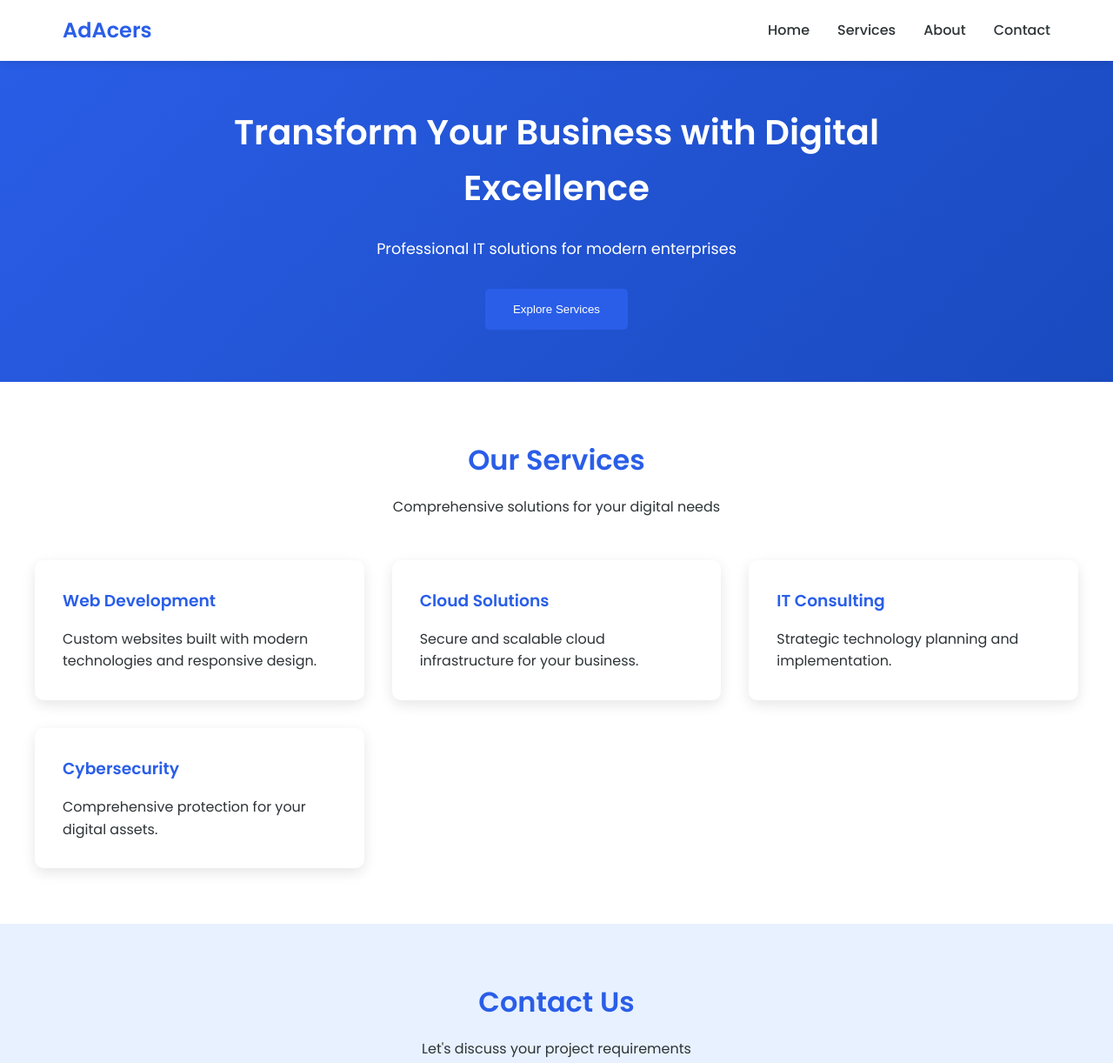
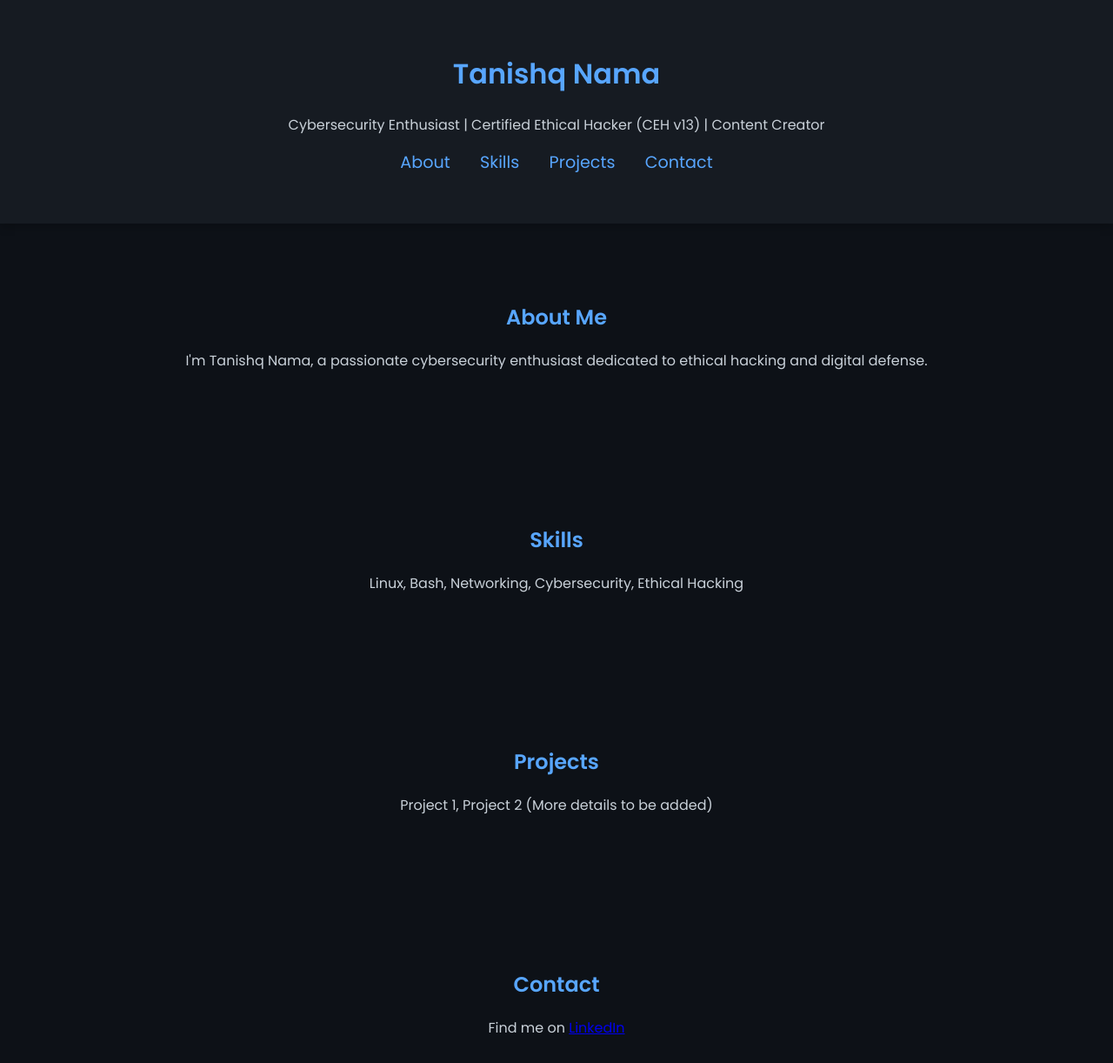
Before and after one commit to ultrew/-Adacers, a plain HTML site: page index.html in a window 1280 px wide. Shown: the top 1222 px of the page at 87% size. Drawn offline with Linux system fonts and the light colour scheme.

Commit message:
Update index.html

```diff
--- a/index.html
+++ b/index.html
@@ -3,300 +3,106 @@
 <head>
     <meta charset="UTF-8">
     <meta name="viewport" content="width=device-width, initial-scale=1.0">
-    <title>TechSolutions Pro</title>
-    <link href="https://fonts.googleapis.com/css2?family=Poppins:wght@300;400;500;600&display=swap" rel="stylesheet">
+    <title>Tanishq Nama | Cybersecurity Enthusiast</title>
+    <link rel="preconnect" href="https://fonts.googleapis.com">
+    <link rel="preconnect" href="https://fonts.gstatic.com" crossorigin>
+    <link href="https://fonts.googleapis.com/css2?family=Poppins:wght@300;400;600&display=swap" rel="stylesheet">
     <style>
-        /* Base Styles */
-        * {
+        /* General Styles */
+        body {
+            font-family: 'Poppins', sans-serif;
             margin: 0;
             padding: 0;
-            box-sizing: border-box;
-        }
-
-        body {
-            font-family: 'Poppins', sans-serif;
-            line-height: 1.6;
-            color: #2d3436;
-            background: #f8f9fa;
-        }
-
-        /* Color Scheme */
-        :root {
-            --primary-blue: #2A5EE8;
-            --secondary-blue: #1A4ABF;
-            --accent-blue: #E8F1FF;
-            --white: #ffffff;
-        }
-
-        /* Header & Navigation */
-        header {
-            background: var(--white);
-            box-shadow: 0 2px 10px rgba(0,0,0,0.1);
-            position: fixed;
-            width: 100%;
-            z-index: 1000;
-        }
-
-        nav {
-            max-width: 1200px;
-            margin: 0 auto;
-            padding: 1rem 2rem;
-            display: flex;
-            justify-content: space-between;
-            align-items: center;
-        }
-
-        .logo {
-            font-size: 1.5rem;
-            font-weight: 600;
-            color: var(--primary-blue);
-        }
-
-        .nav-links {
-            display: flex;
-            gap: 2rem;
-            list-style: none;
-        }
-
-        .nav-links a {
-            text-decoration: none;
-            color: #2d3436;
-            font-weight: 500;
-            transition: color 0.3s ease;
-        }
-
-        .nav-links a:hover {
-            color: var(--primary-blue);
-        }
-
-        /* Hero Section */
-        #hero {
-            padding: 120px 2rem 60px;
-            background: linear-gradient(135deg, var(--primary-blue), var(--secondary-blue));
-            color: var(--white);
+            background-color: #0d1117;
+            color: #c9d1d9;
             text-align: center;
         }
-
-        .hero-content {
-            max-width: 800px;
-            margin: 0 auto;
+        .container {
+            width: 80%;
+            margin: auto;
+            padding: 20px 0;
         }
-
-        .hero-content h1 {
-            font-size: 2.5rem;
-            margin-bottom: 1.5rem;
+        h1, h2, h3 {
+            color: #58a6ff;
         }
-
-        .hero-content p {
-            font-size: 1.1rem;
-            margin-bottom: 2rem;
+        /* Header */
+        header {
+            background-color: #161b22;
+            padding: 20px 0;
+            box-shadow: 0px 4px 10px rgba(0, 0, 0, 0.2);
         }
-
-        /* Services Section */
-        #services {
-            padding: 4rem 2rem;
-            background: var(--white);
+        nav ul {
+            list-style: none;
+            padding: 0;
         }
-
-        .section-title {
-            text-align: center;
-            margin-bottom: 3rem;
+        nav ul li {
+            display: inline;
+            margin: 0 15px;
         }
-
-        .section-title h2 {
-            font-size: 2rem;
-            color: var(--primary-blue);
-            margin-bottom: 1rem;
+        nav ul li a {
+            color: #58a6ff;
+            text-decoration: none;
+            font-size: 1.2rem;
+            transition: color 0.3s;
         }
-
-        .services-grid {
-            display: grid;
-            grid-template-columns: repeat(auto-fit, minmax(280px, 1fr));
-            gap: 2rem;
-            max-width: 1200px;
-            margin: 0 auto;
+        nav ul li a:hover {
+            color: #1f6feb;
         }
-
-        .service-card {
-            padding: 2rem;
-            border-radius: 10px;
-            background: var(--white);
-            box-shadow: 0 5px 15px rgba(0,0,0,0.1);
-            transition: transform 0.3s ease;
+        /* Sections */
+        section {
+            padding: 50px 0;
         }
-
-        .service-card:hover {
-            transform: translateY(-5px);
-        }
-
-        .service-card h3 {
-            color: var(--primary-blue);
-            margin-bottom: 1rem;
-        }
-
-        /* Contact Section */
-        #contact {
-            padding: 4rem 2rem;
-            background: var(--accent-blue);
-        }
-
-        .contact-form {
-            max-width: 600px;
-            margin: 0 auto;
-            background: var(--white);
-            padding: 2rem;
-            border-radius: 10px;
-            box-shadow: 0 5px 15px rgba(0,0,0,0.1);
-        }
-
-        .form-group {
-            margin-bottom: 1.5rem;
-        }
-
-        input, textarea {
-            width: 100%;
-            padding: 0.8rem;
-            border: 1px solid #ddd;
-            border-radius: 5px;
-            font-family: inherit;
-        }
-
-        button {
-            background: var(--primary-blue);
-            color: var(--white);
-            padding: 1rem 2rem;
-            border: none;
-            border-radius: 5px;
-            cursor: pointer;
-            font-weight: 500;
-            transition: background 0.3s ease;
-        }
-
-        button:hover {
-            background: var(--secondary-blue);
-        }
-
         /* Footer */
         footer {
-            background: var(--primary-blue);
-            color: var(--white);
-            text-align: center;
-            padding: 2rem;
-        }
-
-        /* Responsive Design */
-        @media (max-width: 768px) {
-            .nav-links {
-                display: none;
-            }
-
-            #hero h1 {
-                font-size: 2rem;
-            }
-
-            .services-grid {
-                grid-template-columns: 1fr;
-            }
-        }
-
-        @media (max-width: 480px) {
-            nav {
-                padding: 1rem;
-            }
-
-            .hero-content {
-                padding: 0 1rem;
-            }
-
-            .service-card {
-                padding: 1.5rem;
-            }
+            background-color: #161b22;
+            padding: 15px 0;
+            font-size: 0.9rem;
         }
     </style>
 </head>
 <body>
     <header>
-        <nav>
-            <div class="logo">AdAcers</div>
-            <ul class="nav-links">
-                <li><a href="#hero">Home</a></li>
-                <li><a href="#services">Services</a></li>
-                <li><a href="#about">About</a></li>
-                <li><a href="https://www.instagram.com/i_am_harashit_soni?utm_source=ig_web_button_share_sheet&igsh=ZDNlZDc0MzIxNw==">Contact</a></li>
-            </ul>
-        </nav>
+        <div class="container">
+            <h1>Tanishq Nama</h1>
+            <p>Cybersecurity Enthusiast | Certified Ethical Hacker (CEH v13) | Content Creator</p>
+            <nav>
+                <ul>
+                    <li><a href="#about">About</a></li>
+                    <li><a href="#skills">Skills</a></li>
+                    <li><a href="#projects">Projects</a></li>
+                    <li><a href="#contact">Contact</a></li>
+                </ul>
+            </nav>
+        </div>
     </header>
-
-    <section id="hero">
-        <div class="hero-content">
-            <h1>Transform Your Business with Digital Excellence</h1>
-            <p>Professional IT solutions for modern enterprises</p>
-            <button>Explore Services</button>
+    <section id="about">
+        <div class="container">
+            <h2>About Me</h2>
+            <p>I'm Tanishq Nama, a passionate cybersecurity enthusiast dedicated to ethical hacking and digital defense.</p>
         </div>
     </section>
-
-    <section id="services">
-        <div class="section-title">
-            <h2>Our Services</h2>
-            <p>Comprehensive solutions for your digital needs</p>
-        </div>
-        <div class="services-grid">
-            <div class="service-card">
-                <h3>Web Development</h3>
-                <p>Custom websites built with modern technologies and responsive design.</p>
-            </div>
-            <div class="service-card">
-                <h3>Cloud Solutions</h3>
-                <p>Secure and scalable cloud infrastructure for your business.</p>
-            </div>
-            <div class="service-card">
-                <h3>IT Consulting</h3>
-                <p>Strategic technology planning and implementation.</p>
-            </div>
-            <div class="service-card">
-                <h3>Cybersecurity</h3>
-                <p>Comprehensive protection for your digital assets.</p>
-            </div>
+    <section id="skills">
+        <div class="container">
+            <h2>Skills</h2>
+            <p>Linux, Bash, Networking, Cybersecurity, Ethical Hacking</p>
         </div>
     </section>
-
+    <section id="projects">
+        <div class="container">
+            <h2>Projects</h2>
+            <p>Project 1, Project 2 (More details to be added)</p>
+        </div>
+    </section>
     <section id="contact">
-        <div class="section-title">
-            <h2>Contact Us</h2>
-            <p>Let's discuss your project requirements</p>
+        <div class="container">
+            <h2>Contact</h2>
+            <p>Find me on <a href="https://linkedin.com/in/tanishq-nama-8b3bb5214">LinkedIn</a></p>
         </div>
-        <form class="contact-form">
-            <div class="form-group">
-                <input type="text" placeholder="Your Name" required>
-            </div>
-            <div class="form-group">
-                <input type="email" placeholder="Your Email" required>
-            </div>
-            <div class="form-group">
-                <textarea placeholder="Your Message" rows="5" required></textarea>
-            </div>
-            <button type="submit">Send Message</button>
-        </form>
     </section>
-
     <footer>
-        <p>&copy; 2023 TechSolutions Pro. All rights reserved.</p>
+        <div class="container">
+            <p>&copy; 2025 Tanishq Nama. All rights reserved.</p>
+        </div>
     </footer>
-
-    <script>
-        // Smooth scrolling for navigation links
-        document.querySelectorAll('a[href^="#"]').forEach(anchor => {
-            anchor.addEventListener('click', function (e) {
-                e.preventDefault();
-                const target = document.querySelector(this.getAttribute('href'));
-                target.scrollIntoView({
-                    behavior: 'smooth',
-                    block: 'start'
-                });
-            });
-        });
-
-        // Mobile menu toggle (you can add this later)
-    </script>
 </body>
 </html>
```
